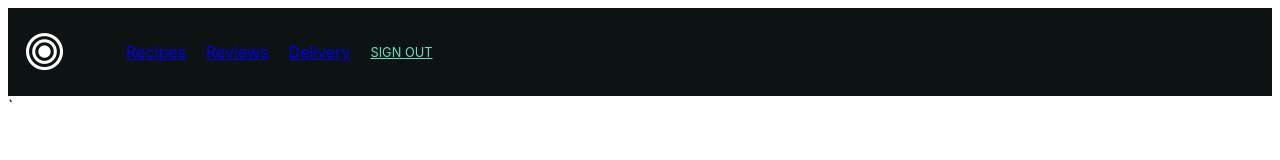
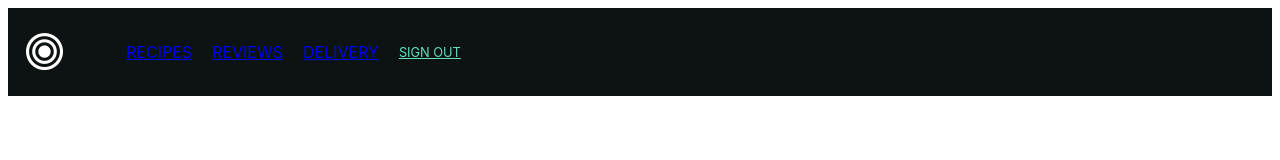
Before and after one commit to rafaelmvargas/midterm, a website: page index.html in a window 1280 px wide. Drawn offline with Linux system fonts and the light colour scheme.

Commit message:
transform to uppercase and removed annoying backtick at the end of the file

```diff
--- a/index.html
+++ b/index.html
@@ -19,6 +19,7 @@
       header ul li {
         padding: 10px;
         list-style-type: none;
+        text-transform: uppercase;
       }
     </style>
   </head>
@@ -41,4 +42,3 @@
     </script>
   </body>
 </html>
-`
```
